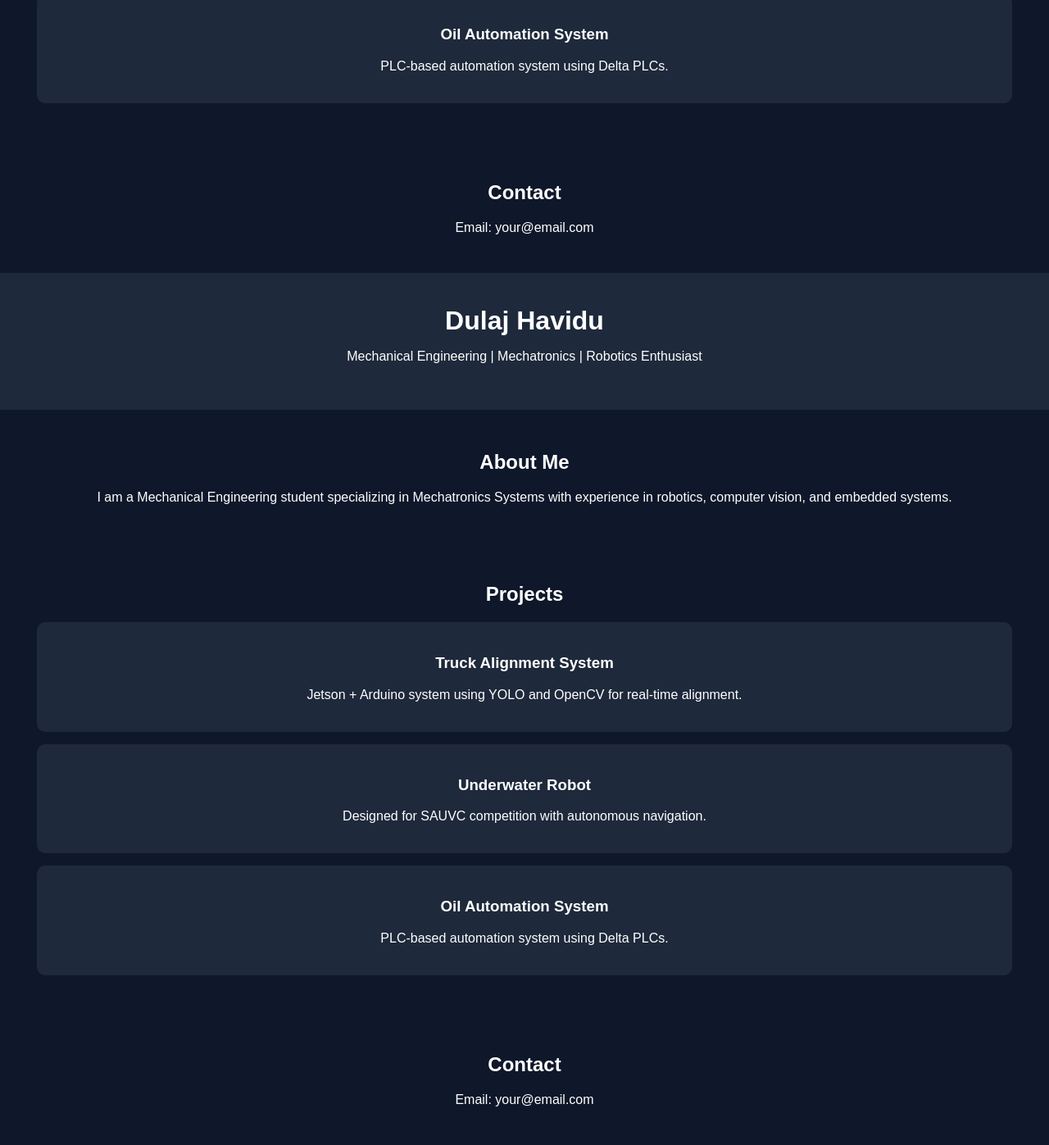
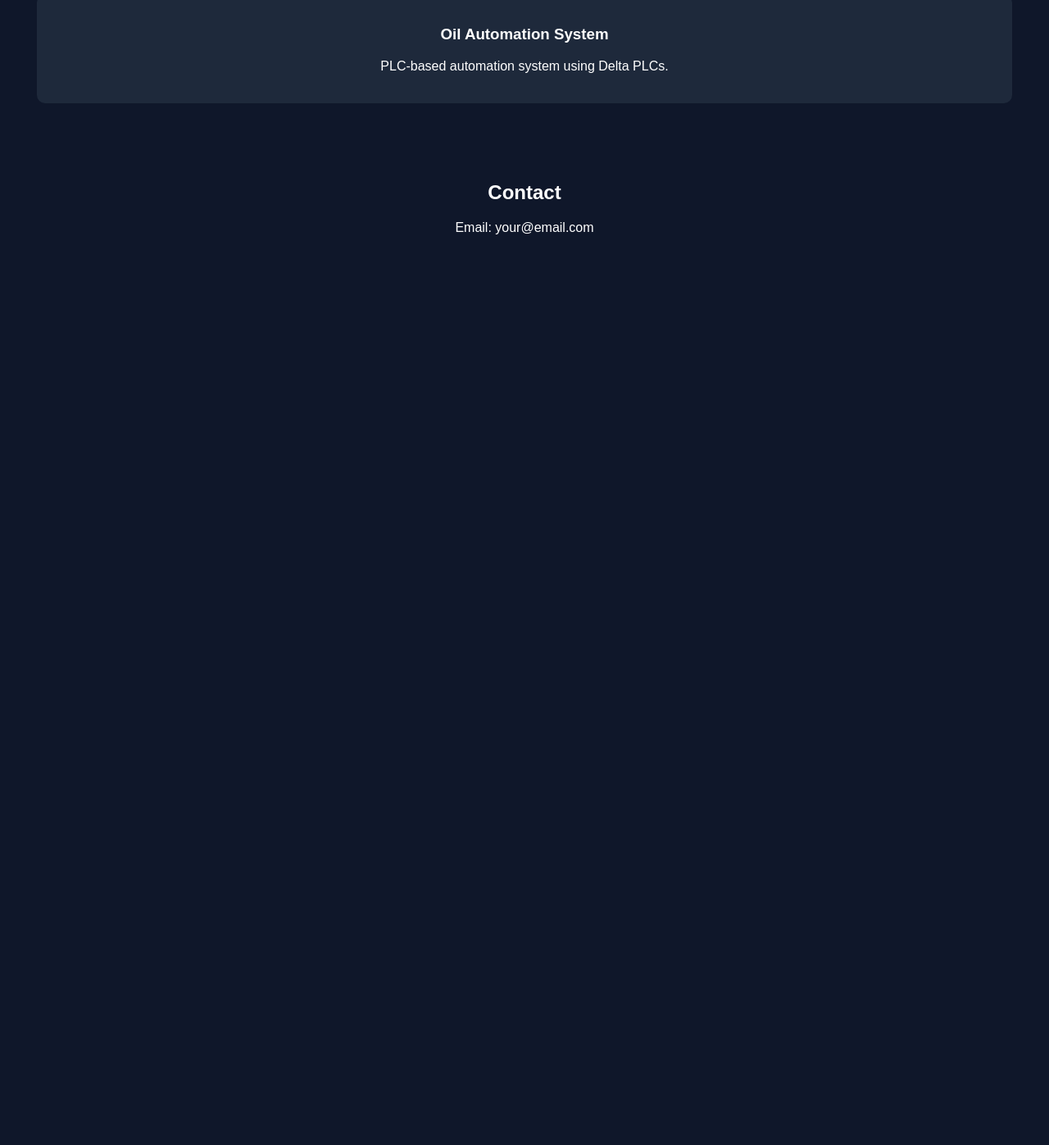
Before and after one commit to Dulaj-h/Dulaj-Havidu, a plain HTML site: page index.html in a window 1280 px wide. Shown: the part 731-2128 px from the top of the page at 82% size. After the commit the page ends 1064 px from the top, so only its background shows below. Drawn offline with Linux system fonts and the light colour scheme.

Commit message:
Remove duplicate HTML structure from index.html
Removed duplicate HTML structure and cleaned up the file.

```diff
--- a/index.html
+++ b/index.html
@@ -1,4 +1,3 @@
-
 <!DOCTYPE html>
 <html>
 <head>
@@ -66,71 +65,4 @@
 </section>
 
 </body>
-</html><!DOCTYPE html>
-<html>
-<head>
-    <title>Dulaj Havidu | Portfolio</title>
-    <style>
-        body {
-            font-family: Arial;
-            margin: 0;
-            background: #0f172a;
-            color: white;
-            text-align: center;
-        }
-        header {
-            padding: 40px;
-            background: #1e293b;
-        }
-        h1 { margin: 0; }
-        section {
-            padding: 30px;
-        }
-        .card {
-            background: #1e293b;
-            margin: 15px;
-            padding: 20px;
-            border-radius: 10px;
-        }
-    </style>
-</head>
-
-<body>
-
-<header>
-    <h1>Dulaj Havidu</h1>
-    <p>Mechanical Engineering | Mechatronics | Robotics Enthusiast</p>
-</header>
-
-<section>
-    <h2>About Me</h2>
-    <p>I am a Mechanical Engineering student specializing in Mechatronics Systems with experience in robotics, computer vision, and embedded systems.</p>
-</section>
-
-<section>
-    <h2>Projects</h2>
-
-    <div class="card">
-        <h3>Truck Alignment System</h3>
-        <p>Jetson + Arduino system using YOLO and OpenCV for real-time alignment.</p>
-    </div>
-
-    <div class="card">
-        <h3>Underwater Robot</h3>
-        <p>Designed for SAUVC competition with autonomous navigation.</p>
-    </div>
-
-    <div class="card">
-        <h3>Oil Automation System</h3>
-        <p>PLC-based automation system using Delta PLCs.</p>
-    </div>
-
-</section>
-
-<section>
-    <h2>Contact</h2>
-    <p>Email: your@email.com</p>
-</section>
-
-</body>
 </html>
```
